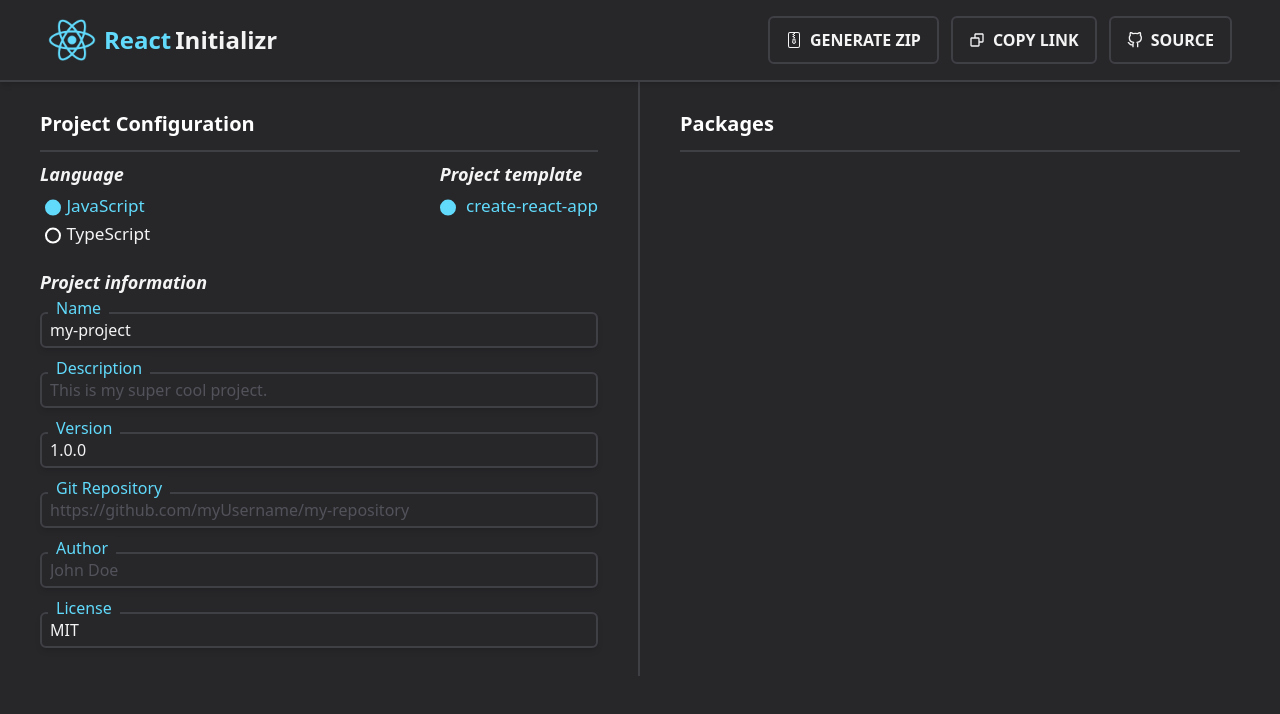
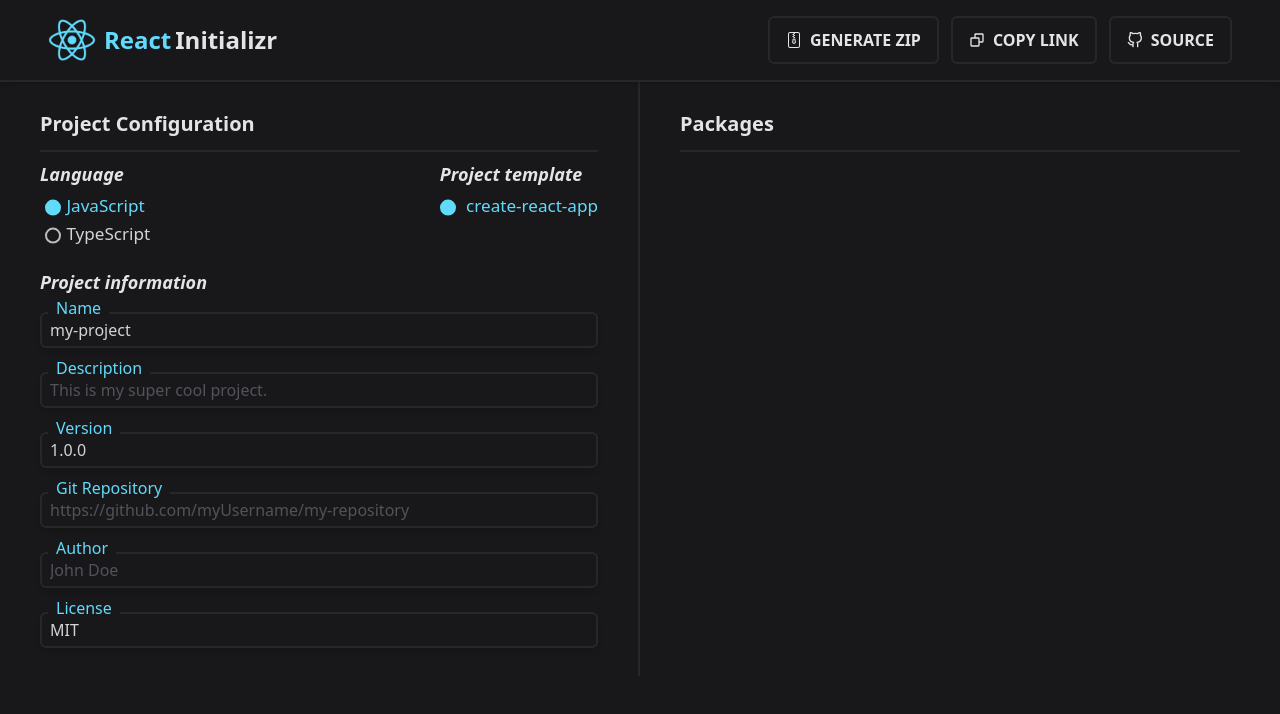
Before and after one commit to 0l1v3rr/react-initializr, a React (Create React App) app: page / in a window 1280 px wide. Shown: the top 714 px of the page. Built offline with nearby package versions, Linux system fonts and the light colour scheme.

Commit message:
change the main color to a tad darker tone

```diff
--- a/src/App.tsx
+++ b/src/App.tsx
@@ -4,7 +4,7 @@ import ProjectInfo from "./containers/ProjectInfo";
 
 const App = () => {
   return (
-    <div className="bg-zinc-800 min-h-screen w-screen text-zinc-100 select-none">
+    <div className="bg-zinc-900 min-h-screen w-screen text-zinc-200 select-none">
       <Header />
 
       <div className="flex flex-col md:flex-row text-lg min-h-full">
--- a/src/components/Button.tsx
+++ b/src/components/Button.tsx
@@ -10,12 +10,12 @@ interface ButtonProps {
 const Button:FC<ButtonProps> = (props) => {
   return (
     <button onClick={props.onClick} className="font-semibold px-4 py-2 border-2
-      border-solid border-zinc-700 rounded-md flex items-center justify-center
-      gap-2 leading-7 hover:border-zinc-600 color-react-hover hover:bg-white/[0.04]
+      border-solid border-zinc-800 rounded-md flex items-center justify-center
+      gap-2 leading-7 hover:border-zinc-700 color-react-hover hover:bg-white/[0.04]
       transition-all hover:scale-[103%] hover:shadow-md">
       <props.icon />
 
-      <span className="text-zinc-100">{props.text.toUpperCase()}</span>
+      <span className="text-zinc-200">{props.text.toUpperCase()}</span>
     </button>
   );
 };
--- a/src/components/ButtonLink.tsx
+++ b/src/components/ButtonLink.tsx
@@ -10,11 +10,11 @@ interface ButtonLinkProps {
 const ButtonLink:FC<ButtonLinkProps> = (props) => {
   return (
     <a href={props.to} target="_blank" className="font-semibold px-4 py-2 border-2 border-solid
-      border-zinc-700 rounded-md flex items-center justify-center gap-2 leading-7 hover:border-zinc-600
+      border-zinc-800 rounded-md flex items-center justify-center gap-2 leading-7 hover:border-zinc-700
       color-react-hover hover:bg-white/[0.04] transition-all hover:scale-[103%] hover:shadow-md">
       <props.icon />
 
-      <span className="text-zinc-100">{props.text.toUpperCase()}</span>
+      <span className="text-zinc-200">{props.text.toUpperCase()}</span>
     </a>
   );
 };
--- a/src/components/Header.tsx
+++ b/src/components/Header.tsx
@@ -27,8 +27,10 @@ const Header = () => {
   const language = useRecoilValue(languageState);
 
   const copyLink = () => {
+    // building the URL to copy
     const params = new URLSearchParams();
 
+    // only append if the current value is not empty
     if(name.trim() !== "") params.append("name", name);
     if(version.trim() !== "") params.append("version", version);
     if(description.trim() !== "") params.append("description", description);
@@ -47,9 +49,14 @@ const Header = () => {
 
   return (
     <div className="flex items-center justify-center md:justify-between w-full h-fit border-b-2 border-solid
-      border-zinc-700 sm:px-12 px-4 py-4 sticky top-0 bg-zinc-800 shadow-md">
+      border-zinc-800 sm:px-12 px-4 py-4 sticky top-0 bg-zinc-900 shadow-md">
       <div className="items-center text-2xl gap-2 cursor-pointer md:flex hidden">
-        <img className="w-12 animate-spin-slow" src={`${process.env.PUBLIC_URL}/logo512.png`} alt="React Logo" />
+        <img
+          className="w-12 animate-spin-slow"
+          src={`${process.env.PUBLIC_URL}/logo512.png`}
+          alt="React Logo"
+        />
+
         <div className="flex items-center gap-1 font-semibold">
           <span className="color-react">React</span>
           <span>Initializr</span>
@@ -73,7 +80,7 @@ const Header = () => {
           <ButtonLink
             text="Source"
             icon={FiGithub}
-            to="https://github.com/0l1v3rr"
+            to="https://github.com/0l1v3rr/react-initializr"
           />
         </div>
       </div>
--- a/src/components/Input.tsx
+++ b/src/components/Input.tsx
@@ -14,7 +14,7 @@ const Input:FC<InputProps> = (props) => {
 
   return (
     <div className="flex gap-2 items-center text-base relative my-2">
-      <label htmlFor={id} className="whitespace-nowrap absolute bg-zinc-800 px-2 -top-4 left-2 color-react">
+      <label htmlFor={id} className="whitespace-nowrap absolute bg-zinc-900 px-2 -top-4 left-2 color-react">
         {props.label}
       </label>
 
@@ -24,8 +24,8 @@ const Input:FC<InputProps> = (props) => {
         id={id}
         value={props.value}
         required={props.required}
-        className="w-full outline-none border-2 border-zinc-700 bg-zinc-800
-          rounded-md px-2 py-1 border-react-active transition-all text-zinc-100
+        className="w-full outline-none border-2 border-zinc-800 bg-zinc-900
+          rounded-md px-2 py-1 border-react-active transition-all text-zinc-300
           placeholder:text-zinc-600 shadow-md active:shadow-none focus:shadow-none"
         onChange={(e) => props.setValue(e.target.value)}
       />
--- a/src/components/RadioInput.tsx
+++ b/src/components/RadioInput.tsx
@@ -27,7 +27,7 @@ const RadioInput:FC<RadioProps> = (props) => {
         onChange={handleChange}
       />
 
-      <label htmlFor={id}>{props.value}</label>
+      <label className="text-zinc-300" htmlFor={id}>{props.value}</label>
     </div>
   );
 }
--- a/src/components/Title.tsx
+++ b/src/components/Title.tsx
@@ -6,8 +6,8 @@ interface TitleProps {
 
 const Title:FC<TitleProps> = ({ text }) => {
 	return (
-    <div className="font-semibold text-white my-2 border-b-2 border-solid
-      border-zinc-700 w-full pb-3 text-xl">
+    <div className="font-semibold my-2 border-b-2 border-solid
+      border-zinc-800 w-full pb-3 text-xl">
       {text}
     </div>
 	);
--- a/src/containers/ProjectInfo.tsx
+++ b/src/containers/ProjectInfo.tsx
@@ -5,7 +5,7 @@ import Title from "../components/Title";
 
 const ProjectInfo = () => {
   return (
-    <div className="md:border-r-2 md:border-b-0 border-r-0 border-b-2 border-solid border-zinc-700
+    <div className="md:border-r-2 md:border-b-0 border-r-0 border-b-2 border-solid border-zinc-800
       flex flex-col md:w-[50%] w-full md:px-10 px-5 py-5 min-h-full">
       <Title text="Project Configuration" />
 
--- a/src/index.css
+++ b/src/index.css
@@ -33,7 +33,7 @@
     position: absolute;
     width: 1rem;
     height: 1rem;
-    border: 2px solid #fff;
+    border: 2px solid #bbb;
     border-radius: 50%;
     top: 50%;
     transform: translateY(-40%);
```
Also changed, not shown: 2 other files (tests, documents, lock files or other folders).
